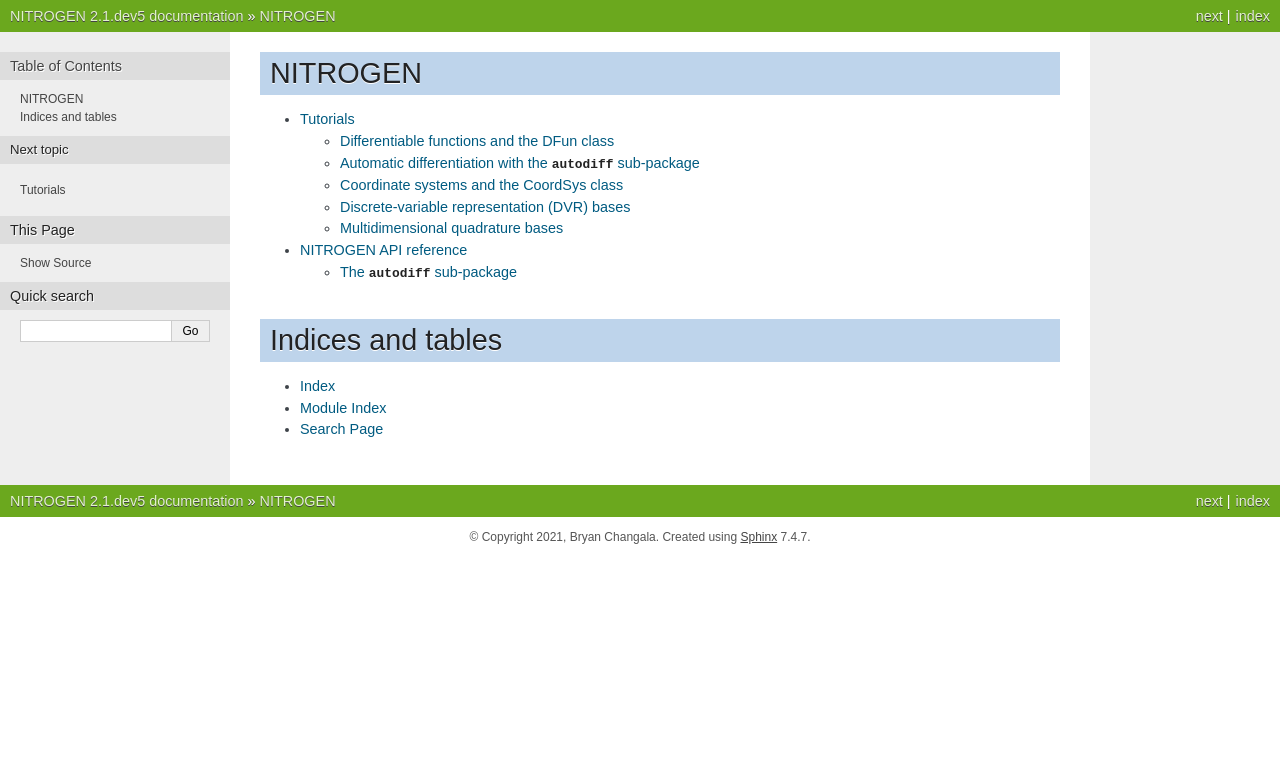
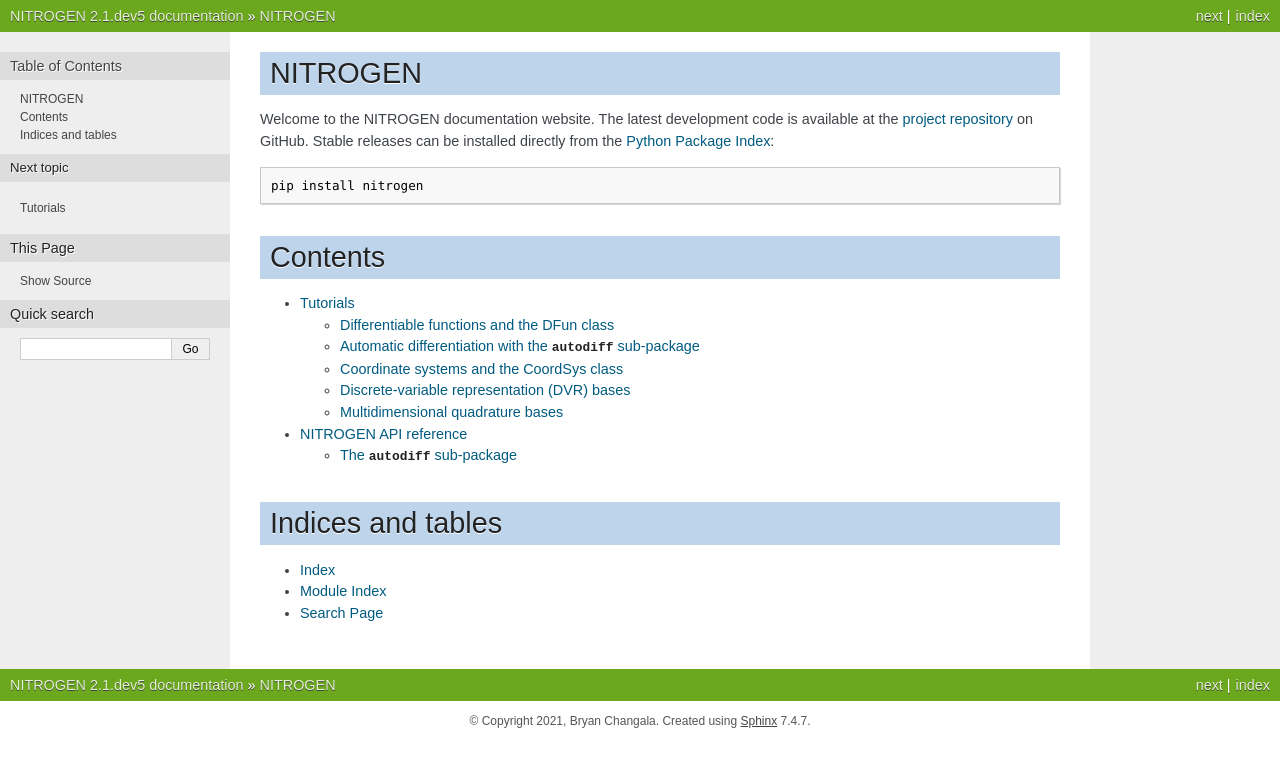
Before and after one commit to bchangala/nitrogen, a Sphinx documentation site: the page built from docs/index.rst, in a window 1280 px wide. Shown: the top 767 px of the page. Built offline with Sphinx 7.4.7, drawn with Linux system fonts in a browser that asks for light colours.

Commit message:
doc update

```diff
--- a/docs/index.rst
+++ b/docs/index.rst
@@ -1,6 +1,16 @@
+NITROGEN
+========
+
+Welcome to the NITROGEN documentation website. The latest development
+code is available at the `project repository <https://github.com/bchangala/nitrogen>`_ on GitHub.
+Stable releases can be installed directly from the
+`Python Package Index <https://pypi.org/project/nitrogen/>`_::
+
+    pip install nitrogen
 
 
-NITROGEN
+
+Contents
 ========
 
 .. toctree::
```
